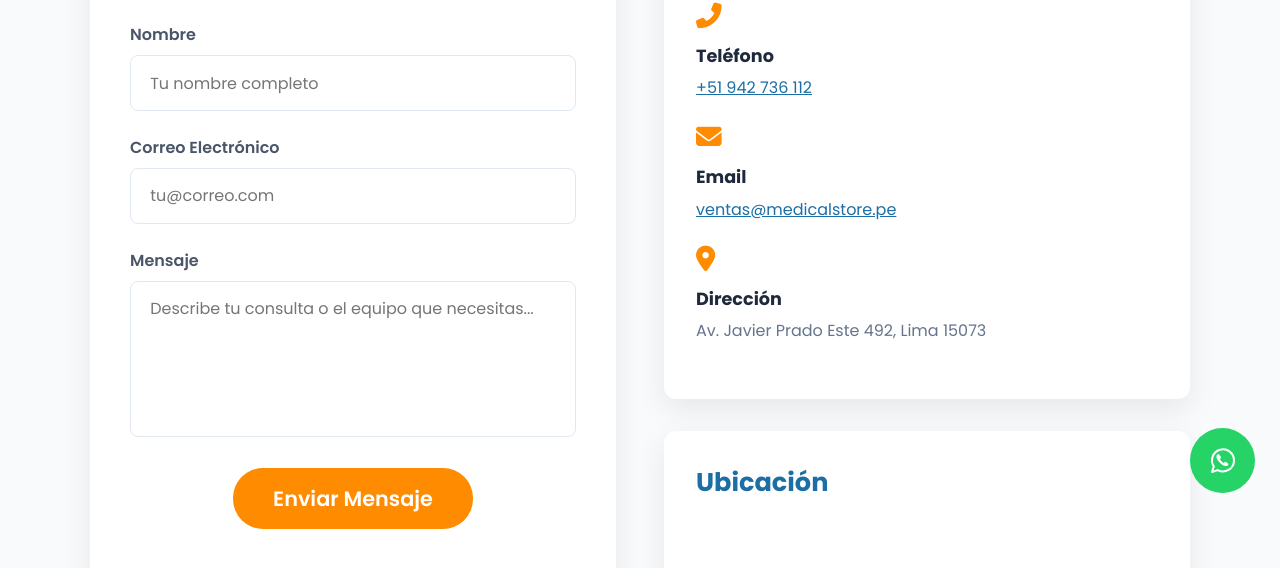
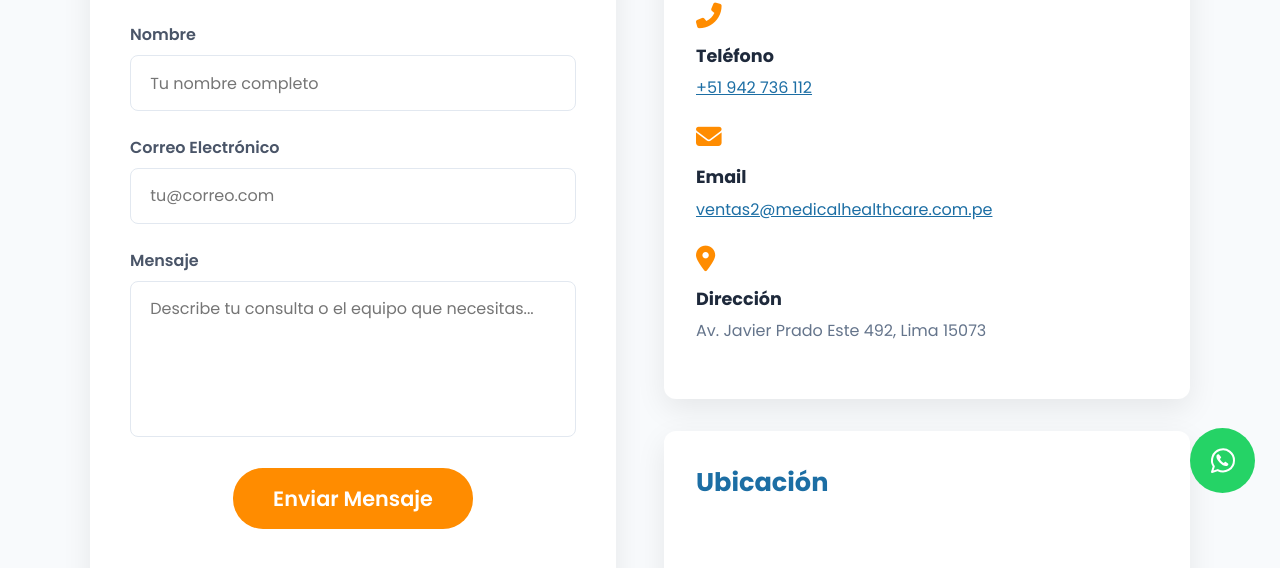
Before and after one commit to wichongo/medical-store, a plain HTML site: page contacto.html in a window 1280 px wide. Shown: the part 282-850 px from the top of the page. Drawn offline with Linux system fonts and the light colour scheme; grey boxes are pictures that could not be loaded.

Commit message:
nuevo correo

```diff
--- a/contacto.html
+++ b/contacto.html
@@ -86,7 +86,7 @@
                                 <li>
                                     <i class="fas fa-envelope icon"></i>
                                     <strong>Email</strong>
-                                    <a href="mailto:ventas@medicalstore.pe">ventas@medicalstore.pe</a>
+                                    <a href="mailto:ventas2@medicalhealthcare.com.pe">ventas2@medicalhealthcare.com.pe</a>
                                 </li>
                                 <li>
                                     <i class="fas fa-map-marker-alt icon"></i>
```
